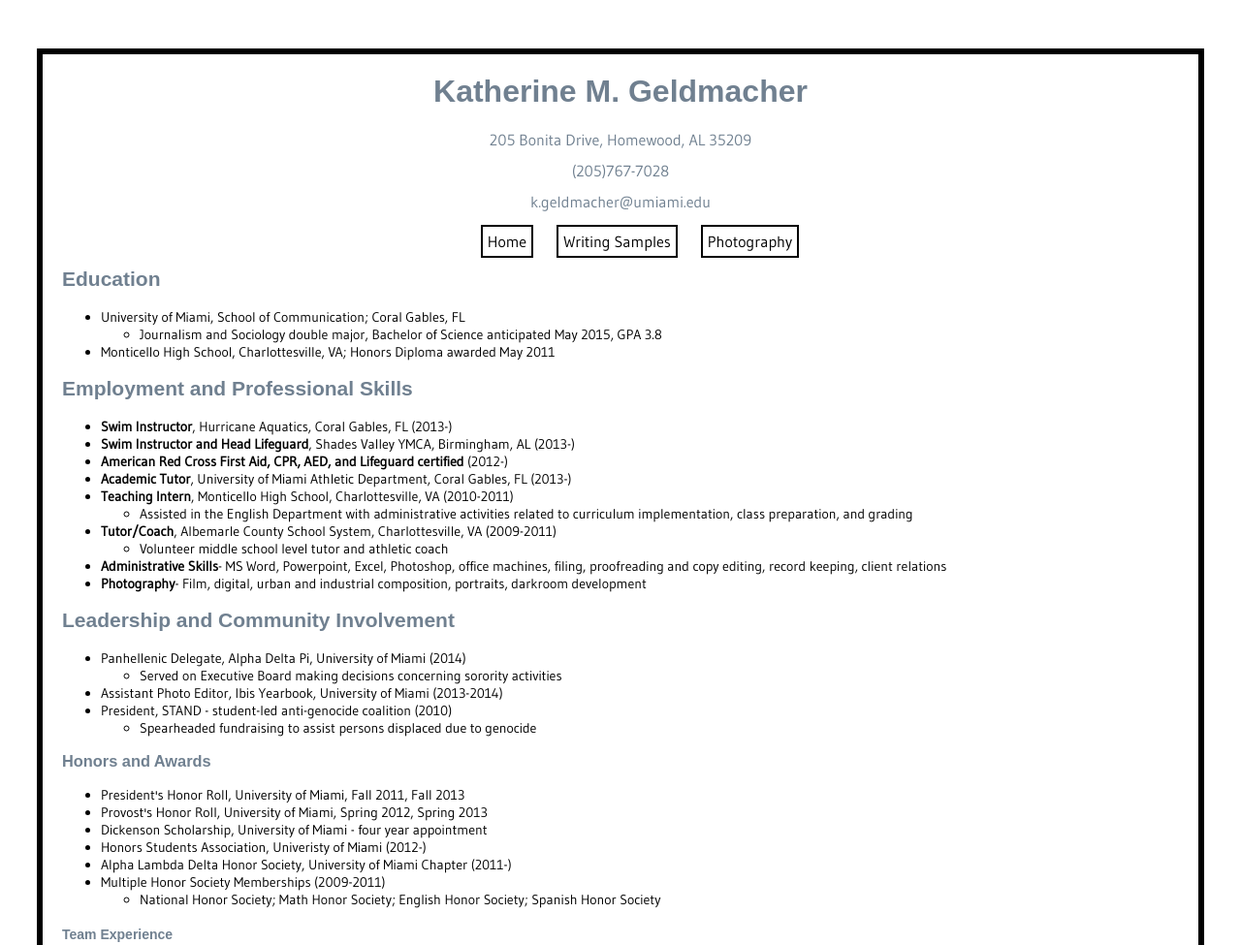
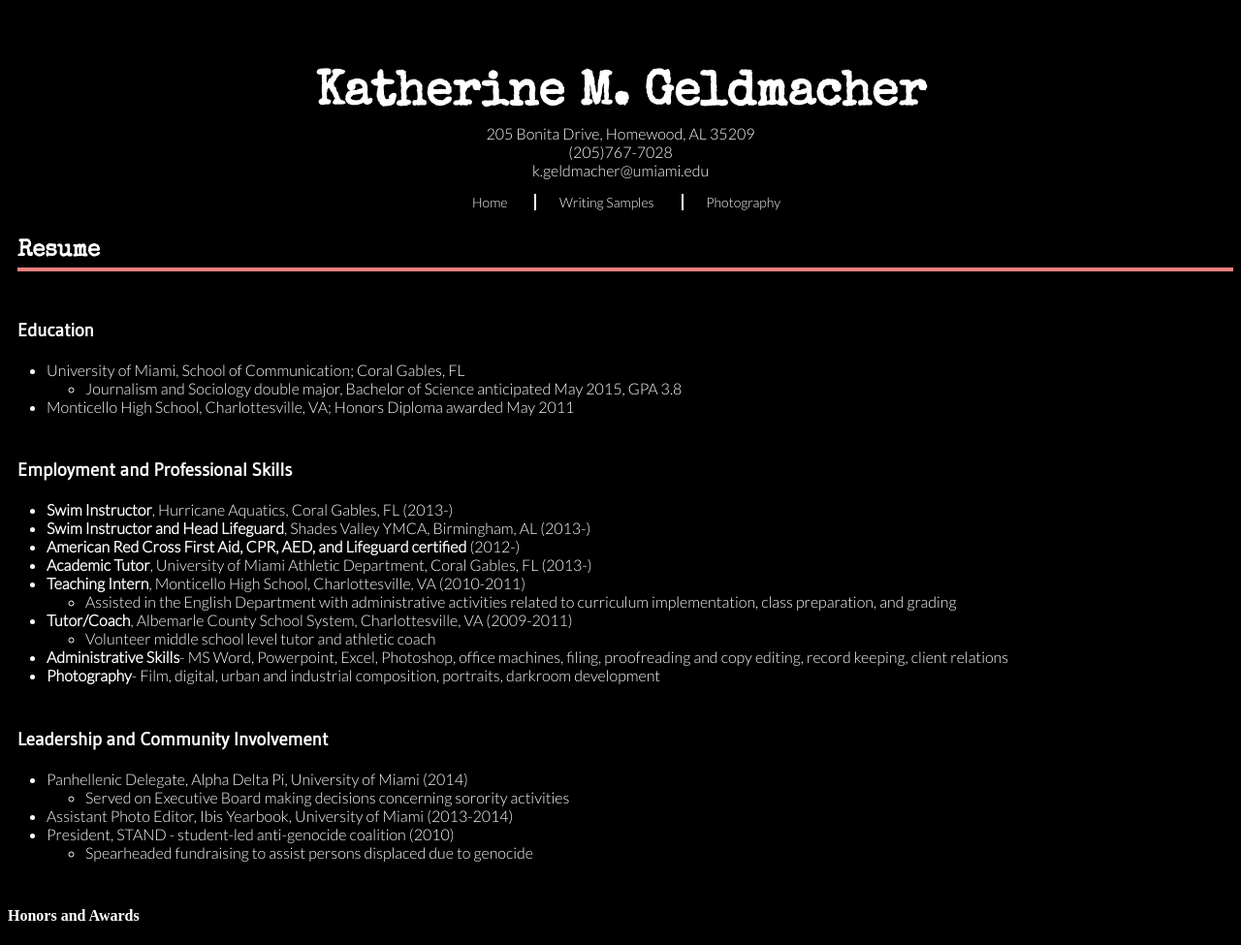
Before and after one commit to kmgeldmacher/kmgeldmacher.github.io, a plain HTML site: page resume.html in a window 1280 px wide. Shown: the top 975 px of the page at 97% size. Drawn offline with nearby package versions, Linux system fonts and the light colour scheme; a web font is replaced by a local one.

Commit message:
fixed resume web design

```diff
--- a/css/css-print-resume.css
+++ b/css/css-print-resume.css
@@ -12,41 +12,44 @@ body{
 
 header{
 	background: transparent;
-	color: #483D8B;
+	color: black;
 	text-align: center;}
 
 
 h1{
 	margin:0 0 8px; padding:0 0 8px;
     font-size: 32px;
-	font-family: 'Belleza', sans-serif;}
+	font-family: 'Belleza', sans-serif;
+	color:black;
 
+}
 
 p{
 
 	font-size: 16px;
 	font-family: 'Gudea', Sans-serif;
-	margin: 2px; padding: 5px; }
+	margin: 2px; padding: 5px;
+color:black;}
 
 
 h2{
 	font-family: 'Belleza', sans-serif;
-	color: #483D8B;}
+	color: black;}
 
 
 h3{
 	font-family: 'Belleza', sans-serif;
-	color: #483D8B;}
+	color: black;}
 
 
 h4{
 	font-family: 'Belleza', sans-serif;
-	color: #483D8B;}
+	color: black;}
 
 
 h5{
 	font-family: 'Belleza', sans-serif;
-	color: #483D8B;}
+	color: black;}
 
 
  body{
@@ -88,3 +91,7 @@ nav, footer{
 }
 
 #blog{ display: none}
+
+h1, h2, h3, h4, h5{
+	color: black
+}
--- a/css/css-web-resume.css
+++ b/css/css-web-resume.css
@@ -1,73 +1,51 @@
-header {
-	background-color: white;
-	color: #708090;
-	text-align: center;}
+
+html {
+	background-color: black;
 
 
+}
+
 h1{
-	margin:0 0 8px; padding:0 0 8px;
-    font-size: 32px;
-	font-family: 'Belleza', sans-serif;}
+	position: static;
+	color: white;
+	font-size: 50px;
+	margin-top: 5%;
+	margin-bottom: 0;
+	padding-top: 10px;
+	padding-bottom: 5px;
+	text-align: center;
+	font-family: 'Special Elite', cursive;
 
+}
 
-p{
+nav ul{
 
-	font-size: 16px;
-	font-family: 'Gudea', Sans-serif;
-	margin: 2px; padding: 5px; }
+ 	background-color: black;
+ 	margin-top: 15px;
+ 	padding-bottom: 10px;
+ 	text-align: center;
+ 	font-size: 14px;
+ 	font-family: 'Raleway', sans-serif;
 
-
-h2{
-	font-family: 'Belleza', sans-serif;
-	color: #708090;}
-
-
-h3{
-	font-family: 'Belleza', sans-serif;
-	color: #708090;}
-
-
-h4{
-	font-family: 'Belleza', sans-serif;
-	color: #708090;}
-
-
-h5{
-	font-family: 'Belleza', sans-serif;
-	color: #708090;}
-
-
- body{
- 	font-family: 'Gudea', sans-serif;
- 	color: black;
- 	border: 6px solid black;
- 	background: white;
- 	margin: 50px auto;
- 	padding: 20px;
- 	max-width: 90%;
- 	font-size: 14px;
- }
-
- nav ul {
-  font-size: 16px;
-  font: 'Varela Round', sans-serif; }
-
-nav ul li {
- 	display: inline;
- 	border: 2px solid black;
- 	padding: 5px;
- 	margin: 10px;
- 	background-color: white;
 }
 
 
-footer {
-	text-align: center;}
+nav ul li{
+	display: inline;
+	border-right: 2px solid white;
+	padding-right: 2em;
+	margin: 10px;
 
+
+}
+
+nav ul li:last-child{
+	border-right: none;
+}
 
 a:link {
 	text-decoration: none;
-	color: black; }
+	color: white; }
 
 a:visited {
 	color: #FFC0CB;
@@ -76,22 +54,52 @@ a:visited {
 a:hover{
 	color: #F08080;}
 
-@media only screen and (max-device-width:320px){
 
-	body{
-		max-width: 90%;
-		font-size: 20px;
-	}
+h2{
+	color: white;
+	font-family: 'Special Elite', cursive;
+	margin-left: 10px;
+	padding-bottom: 5px;
+	border-bottom: 4px solid #F08080;
 
-footer{display: none;}
+}
 
-nav ul li{
-	display: block;
-	border: 2px solid #483D8B;
-	background-color: white;
+h3{
+	color: white;
+	font-family: 'Gudea', sans-serif;
+	margin-left: 10px;
+	margin-bottom: 20px;
+
+}
+
+h4 h5{
+	color: white;
+	font-family: 'Gudea', sans-serif;
+
+}
+
+p{
+	color: white;
+	text-align: center;
+	margin-top: 0;
+	margin-bottom: 0;
+	font-family: 'Lato', sans-serif;
+	font-size: 16px;
 
 }
 
 
+section{
+	padding-bottom: 10px;
+	color: white;
 
-a:hover{ color:#F08080;}
+}
+
+ul li{
+	font-family: 'Lato', sans-serif;
+}
+
+footer{
+	text-align: center;
+
+}
--- a/resume.html
+++ b/resume.html
@@ -8,6 +8,9 @@
     <link href='http://fonts.googleapis.com/css?family=Gudea' rel="stylesheet" type="text/css" />
     <link href='http://fonts.googleapis.com/css?family=Varela Round' rel="stylesheet" type="text/css" />
     <link href='http://fonts.googleapis.com/css?family=Arapey' rel="stylesheet" type="text/css" />
+    <link href='http://fonts.googleapis.com/css?family=Raleway' rel='stylesheet' type='text/css'>
+    <link href='http://fonts.googleapis.com/css?family=Special+Elite' rel='stylesheet' type='text/css'>
+     <link href='http://fonts.googleapis.com/css?family=Lato:300' rel="stylesheet" type="text/css">
 
 
     <title>Resume</title>
@@ -49,9 +52,13 @@
 </header>
 
 <section>
+<h2>Resume</h2>
+</section>
+
+<section>
 
 
-  <a id="education"><h2>Education</h2></a>
+<h3>Education</h3>
   <ul>
     <li>University of Miami, School of Communication; Coral Gables, FL
       <ul>
@@ -63,7 +70,7 @@
 </section>
 <section>
 
-  <a id="skills"><h2>Employment and Professional Skills</h2></a>
+<h3>Employment and Professional Skills</h3>
   <ul>
   	<li><strong>Swim Instructor</strong>, Hurricane Aquatics, Coral Gables, FL (2013-)</li>
   	<li><strong>Swim Instructor and Head Lifeguard</strong>, Shades Valley YMCA, Birmingham, AL (2013-)</li>
@@ -80,7 +87,7 @@
 </section>
 <section>
 
-  <a id="leadership"><h2>Leadership and Community Involvement</h2></a>
+<h3>Leadership and Community Involvement</h3>
   <ul>
   	<li>Panhellenic Delegate, Alpha Delta Pi, University of Miami (2014)
   	  <ul><li>Served on Executive Board making decisions concerning sorority activities</li></ul></li>
@@ -92,7 +99,7 @@
 </section>
 
 <section>
-<a id="awards"><h3>Honors and Awards</h3></a>
+<h4>Honors and Awards</h4>
    <ul>
    	<li>President's Honor Roll, University of Miami, Fall 2011, Fall 2013</li>
    	<li>Provost's Honor Roll, University of Miami, Spring 2012, Spring 2013</li>
@@ -107,7 +114,7 @@
  </section>
  <section>
 
-<a id="team"><h4>Team Experience</h4></a>
+<h4>Team Experience</h4>
   <ul>
   	<li>USA and Varsity Swimming (National, Regional, and State championship competitor)
 
@@ -124,7 +131,7 @@
 </section>
 <section>
 
-  <a id="blog"><h5>Blog</h5></a>
+  <h5>Blog</h5>
   <nav>
   <ul>
     <li><a href="http://mymiaminews.wordpress.com">My Miami News</a></li>
```
